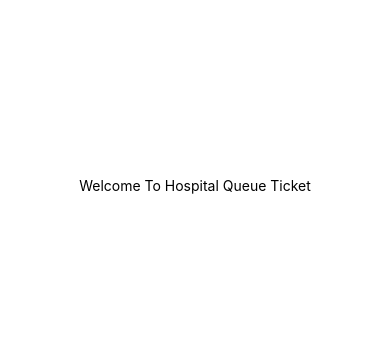
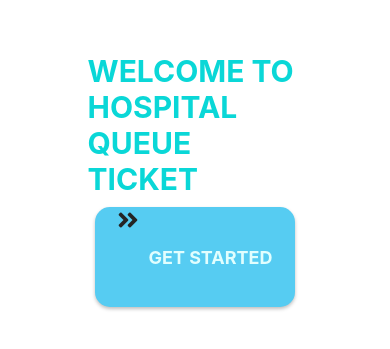
Before and after one commit to yaltha/hospital-queue-ticket-app, a React Native app: screen / in a window 390 px wide. Shown: the part 237-586 px from the top of the page. Built offline with nearby package versions, Linux system fonts and the light colour scheme.

Commit message:
on progress in Home screen

```diff
--- a/App.tsx
+++ b/App.tsx
@@ -1,12 +1,13 @@
 import { StatusBar } from 'expo-status-bar';
 import React from 'react';
 import { StyleSheet, Text, View } from 'react-native';
+import Home from './screens/Home'
 
 export default function App() {
   return (
     <View style={styles.container}>
-      <Text>Welcome To Hospital Queue Ticket</Text>
       <StatusBar style="auto" />
+      <Home />
     </View>
   );
 }
--- /dev/null
+++ b/components/Button/Button.tsx
@@ -0,0 +1,60 @@
+import React from 'react'
+import { StyleSheet, Text, TouchableOpacity, View } from 'react-native'
+import { Icon } from 'react-native-elements'
+
+interface ButtonProps {
+    btnStyles?: {}
+    textStyle?: {}
+    iconStyle?: {}
+    text: string
+    iconType: string
+    iconName: string
+    onPress: () => void
+}
+
+const Button: React.FC<ButtonProps> = ({
+    btnStyles,
+    textStyle,
+    iconStyle,
+    text,
+    iconName,
+    iconType,
+    onPress
+}) => {
+    return (
+        <TouchableOpacity
+            style={[btnStyles, styles.defaultStyle]}
+            onPress={onPress}>
+            <Icon type={iconType} name={iconName} style={iconStyle} />
+            <Text style={[textStyle, styles.textDefault]}>{text}</Text>
+        </TouchableOpacity>
+    )
+}
+
+export default Button
+
+const styles = StyleSheet.create({
+    defaultStyle: {
+        flexDirection: "row",
+        justifyContent: "center",
+        alignContent: "center",
+        // backgroundColor: "#ffc100",
+        // borderRadius: 50,
+        marginVertical: 10,
+
+        shadowColor: "#000",
+        shadowOffset: {
+            width: 0,
+            height: 2,
+        },
+        shadowOpacity: 0.25,
+        shadowRadius: 3.84,
+        elevation: 5,
+    },
+    textDefault: {
+        marginLeft: 10,
+        textTransform: 'uppercase',
+        fontWeight: "bold",
+
+    }
+})
--- /dev/null
+++ b/components/index.ts
@@ -0,0 +1,5 @@
+import Button from './Button/Button'
+
+export {
+    Button,
+}
--- a/package.json
+++ b/package.json
@@ -13,6 +13,7 @@
     "react": "16.13.1",
     "react-dom": "16.13.1",
     "react-native": "https://github.com/expo/react-native/archive/sdk-41.0.0.tar.gz",
+    "react-native-elements": "^3.4.1",
     "react-native-web": "~0.13.12"
   },
   "devDependencies": {
--- a/screens/Home.tsx
+++ b/screens/Home.tsx
@@ -0,0 +1,52 @@
+import React from 'react'
+import { StyleSheet, Text, View } from 'react-native'
+import { Button } from '../components/'
+
+const Home = () => {
+    return (
+        <View style={styles.homeContainer}>
+            <Text style={styles.headerText}>WELCOME TO HOSPITAL QUEUE TICKET</Text>
+            <Button
+                text="get started"
+                btnStyles={styles.btnStarted}
+                textStyle={styles.btnTextStarted}
+                iconStyle={styles.btnIconStyle}
+                iconType="font-awesome-5"
+                iconName="angle-double-right"
+            // onPress={() => navigation.navigate("")}
+            />
+        </View>
+    )
+}
+
+export default Home
+
+const styles = StyleSheet.create({
+    homeContainer: {
+        display: 'flex',
+        // justifyContent: 'space-between',
+        alignItems: 'center',
+    },
+    headerText: {
+        fontSize: 30,
+        fontWeight: 'bold',
+        color: "#0AD7D7",
+        width: 215,
+
+    },
+    btnStarted: {
+        width: 200,
+        height: 100,
+        backgroundColor: '#56CCF2',
+        borderRadius: 15,
+    },
+    btnTextStarted: {
+        fontSize: 18,
+        color: "#E1FEFE",
+        justifyContent: "center",
+        alignContent: "center",
+    },
+    btnIconStyle: {
+        color: "#E1FEFE",
+    },
+})
```
Also changed, not shown: 1 other file (tests, documents, lock files or other folders).
